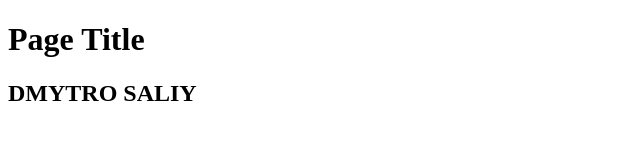
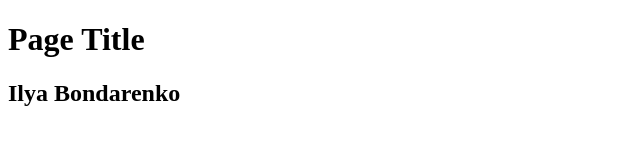
Before and after one commit to Ilyusha470/git-test, a plain HTML site: page index.html in a window 1280 px wide. Shown: the whole page, without its empty margins (0-640 px from the left). Drawn offline with Linux system fonts and the light colour scheme.

Commit message:
Update index.html

```diff
--- a/index.html
+++ b/index.html
@@ -9,7 +9,7 @@
 
 <body>
    <h1>Page Title</h1>
-   <h2>DMYTRO SALIY</h2>
+   <h2>Ilya Bondarenko</h2>
 </body>
 
 </html>
```
